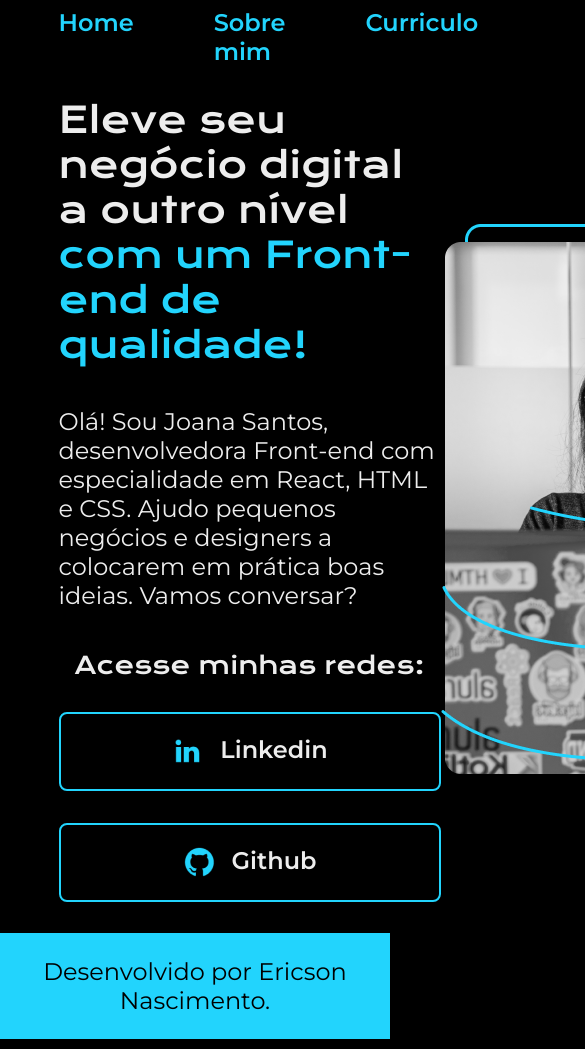
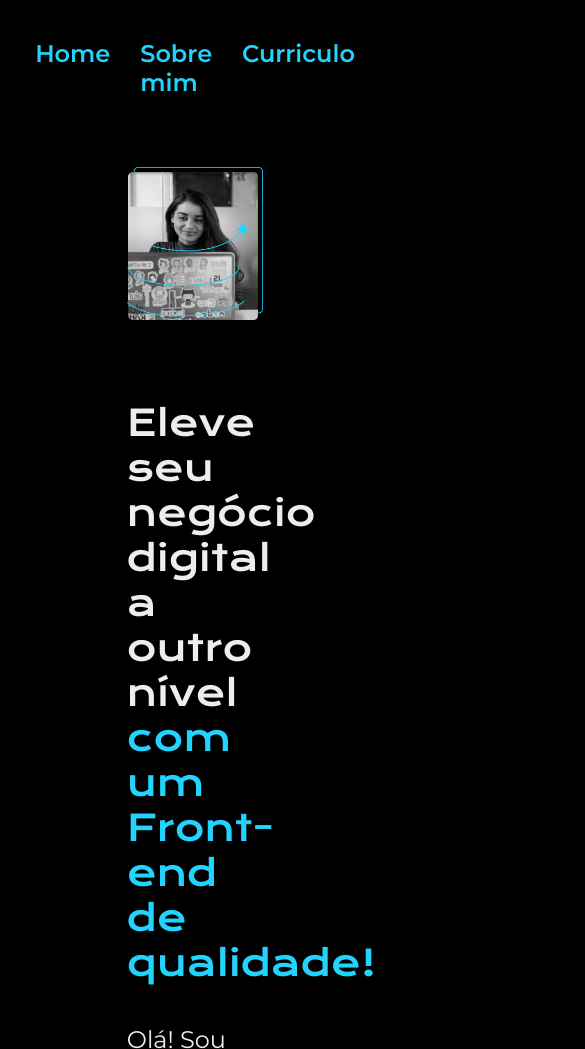
Before and after one commit to ericsonnascimento/portfolio_html_css_v1, a plain HTML site: page index.html in a window 390 px wide. Shown: the top 1049 px of the page, 585 px wide, since content can reach past the window. Drawn offline with nearby package versions, Linux system fonts and the light colour scheme.

Commit message:
ajustes da responsividade do font-size, marge e padding de pix para rem, ajuste da responsividade da imagem, texto e botões utilizando %, resposividade utilizando @media para telas menores.

```diff
--- a/index.html
+++ b/index.html
@@ -24,15 +24,15 @@
                 conversar?</p>
             <div class="apresentacao__conteudo__links">
                 <p class="apresentacao__conteudo__links__sutitulo">Acesse minhas redes:</p>
-                <a class="apresentacao__conteudo__links__link" href="https://www.linkedin.com/in/ericson-nascimento-4a7892253/">
+                <a class="apresentacao__conteudo__links__navegacao" href="https://www.linkedin.com/in/ericson-nascimento-4a7892253/">
                     <img src="assets/linkedin.png" alt="">
                     Linkedin</a>
-                <a class="apresentacao__conteudo__links__link" href="https://github.com/ericsonnascimento">
+                <a class="apresentacao__conteudo__links__navegacao" href="https://github.com/ericsonnascimento">
                     <img src="assets/github.png" alt="">
                     Github</a>
             </div>
         </section>
-        <img src="./assets/Imagem.png" alt="foto do portifolio">
+        <img class="apresentacao__imagem" src="./assets/Imagem.png" alt="foto do portifolio">
     </main>
     <footer class="rodape">Desenvolvido por Ericson Nascimento.</footer>
 </body>
--- a/styles/style.css
+++ b/styles/style.css
@@ -13,6 +13,12 @@
 
     --fonte-primaria: "Montserrat", sans-serif;
     --fonte-secundaria: "Krona One", sans-serif;
+}
+
+/*
+faz com que o valor base da fonte seja equivalente a 10px (62.5% de 16px padrão). Isso torna mais fácil usar valores de rem, onde 1rem será igual a 10px. */
+html{
+    font-size: 62.5%;
 }
 
 body{
@@ -33,7 +39,7 @@ body{
 .cabecalho__menu__link{
     color: var(--cor-terciaria);
     font-family: var(--fonte-primaria);
-    font-size: 24px;
+    font-size: 2.4rem;
     font-weight: 600;
     text-decoration: none;
 }
@@ -43,17 +49,18 @@ body{
     align-items: center;
     justify-content: space-between;
     padding: 8% 15%;
+    gap: 80px;
 }
 
 .apresentacao__conteudo{
-    width: 615px;
+    width: 50%;
     display: flex;
     flex-direction: column;
     gap: 40px;
 }
 
 .apresentacao__conteudo__titulo{
-    font-size: 36px;
+    font-size: 3.6rem;
     font-family: var(--fonte-secundaria);
     font-weight: 400;
 }
@@ -64,7 +71,7 @@ body{
 }
 
 .apresentacao__conteudo__texto{
-    font-size: 24px;
+    font-size: 2.4rem;
     font-family: var(--fonte-primaria);
     text-decoration: none;
 }
@@ -84,17 +91,17 @@ body{
 .apresentacao__conteudo__links__sutitulo{
     font-family: var(--fonte-secundaria);
     font-weight: 400;
-    font-size: 24px;
+    font-size: 2.4rem;
 }
 
-.apresentacao__conteudo__links__link{
+.apresentacao__conteudo__links__navegacao{
     display: flex;
     justify-content: center;
     gap: 16px;
-    width: 378px;
-    font-size: 24px;
+    width: 50%;
+    font-size: 2.4rem;
     text-align: center;
-    padding: 21.5px 0;
+    padding: 2.15rem 0;
     border: 2px solid var(--cor-terciaria);
     border-radius: 8px;
     text-decoration: none;
@@ -103,9 +110,13 @@ body{
     font-weight: 600;
 }
 
-.apresentacao__conteudo__links__link:hover{
+.apresentacao__conteudo__links__navegacao:hover{
     cursor: pointer; /* para mudar o estilo do cursor para uma mão com o indicador levantado. */
     background-color: var(--cor-hover);
+}
+
+.apresentacao__imagem{
+    width: 50%;
 }
 
 .rodape{
@@ -113,6 +124,21 @@ body{
     color: var(--cor-primaria);
     text-align: center;
     font-family: var(--fonte-primaria);
-    font-size: 24px;
-    padding: 24px;
+    font-size: 2.4rem;
+    padding: 2.4rem;
 }
+
+@media (max-width: 1200px){
+    .cabecalho{
+        padding: 10%;
+    }
+
+    .cabecalho__menu{
+        justify-content: center;
+        gap: 30px;
+    }
+
+    .apresentacao{
+        flex-direction: column-reverse;
+    }
+}
```
Also changed, not shown: about.html (+1 -1 lines), curriculo.html (+1 -1 lines), 1.png (deleted), 1 other file.
